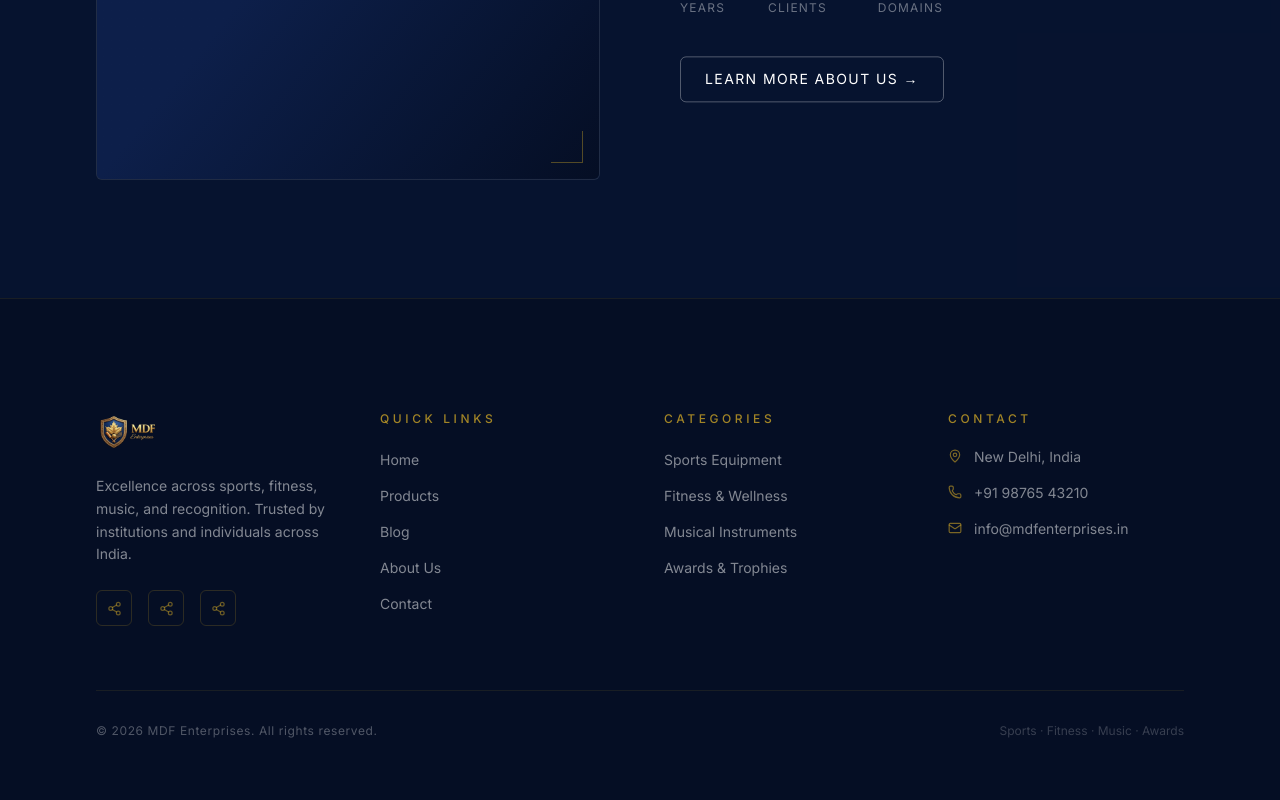
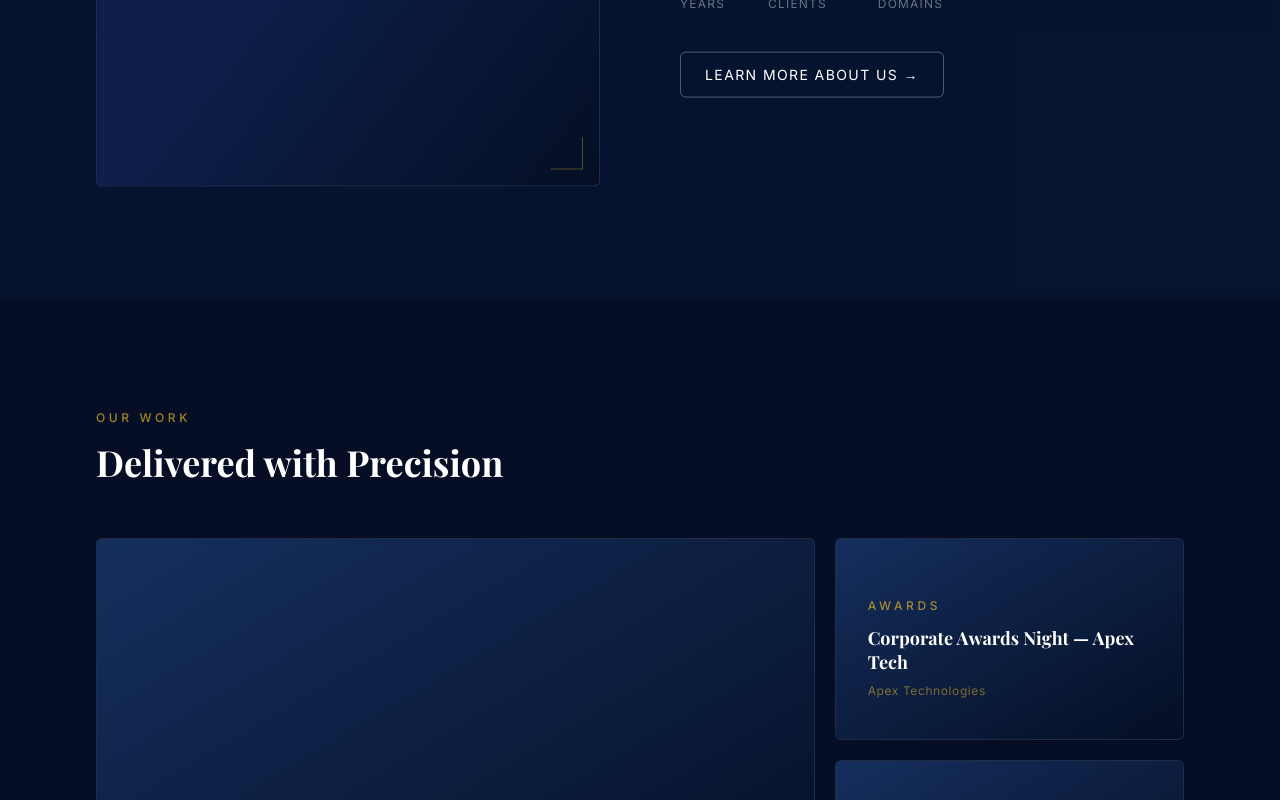
Before and after one commit to plagueeffects-max/supremeSyndicate, a Next.js app in the folder Desktop/zzzSite/: page / in a window 1280 px wide. Shown: the part 2000-2800 px from the top of the page. Built offline with nearby package versions, Linux system fonts and the light colour scheme; a web font is replaced by a local one.

Commit message:
feat: add Portfolio section — asymmetric masonry grid with 3D tilt hover

```diff
--- a/Desktop/zzzSite/app/page.tsx
+++ b/Desktop/zzzSite/app/page.tsx
@@ -1,12 +1,14 @@
 import { Hero } from '@/components/home/Hero'
 import { Categories } from '@/components/home/Categories'
 import { About } from '@/components/home/About'
+import { Portfolio } from '@/components/home/Portfolio'
 export default function Home() {
   return (
     <>
       <Hero />
       <Categories />
       <About />
+      <Portfolio />
     </>
   )
 }
--- /dev/null
+++ b/Desktop/zzzSite/components/home/Portfolio.tsx
@@ -0,0 +1,81 @@
+'use client'
+
+import { motion } from 'framer-motion'
+import { TiltCard } from '@/components/ui/TiltCard'
+import { AnimatedSection } from '@/components/ui/AnimatedSection'
+import { portfolioItems } from '@/data/portfolio'
+
+const stagger = {
+  hidden: {},
+  show: { transition: { staggerChildren: 0.1 } },
+}
+
+const cardVariant = {
+  hidden: { opacity: 0, y: 30 },
+  show: { opacity: 1, y: 0, transition: { duration: 0.7, ease: [0.25, 0.1, 0.25, 1] } },
+}
+
+function PortfolioCard({
+  item,
+  className = '',
+}: {
+  item: (typeof portfolioItems)[0]
+  className?: string
+}) {
+  return (
+    <motion.div variants={cardVariant} className={`perspective-1000 ${className}`}>
+      <TiltCard className="h-full">
+        <div className="group relative h-full overflow-hidden rounded-sm border border-gold/10 bg-navy hover:border-gold/30 transition-colors duration-300">
+          <div className="absolute inset-0 bg-gradient-to-br from-navy-light/60 to-deep" />
+          <div className="absolute inset-0 border border-gold/0 group-hover:border-gold/20 transition-colors duration-300 rounded-sm pointer-events-none" />
+          <div className="relative h-full p-8 flex flex-col justify-end min-h-[200px]">
+            <span className="label-gold mb-3 block">{item.category}</span>
+            <h3 className="font-display text-lg font-bold text-white mb-2 leading-snug">
+              {item.title}
+            </h3>
+            <p className="text-gold/60 text-xs tracking-wider mb-2">{item.client}</p>
+            <p className="text-white/50 text-sm leading-relaxed opacity-0 group-hover:opacity-100 transition-opacity duration-300 max-h-0 group-hover:max-h-20 overflow-hidden">
+              {item.description}
+            </p>
+          </div>
+        </div>
+      </TiltCard>
+    </motion.div>
+  )
+}
+
+export function Portfolio() {
+  const featured = portfolioItems.find(i => i.featured)!
+  const rest = portfolioItems.filter(i => !i.featured)
+
+  return (
+    <section className="section-padding bg-deep">
+      <div className="mx-auto max-w-7xl">
+        <AnimatedSection className="mb-14">
+          <p className="label-gold mb-4">Our Work</p>
+          <h2 className="font-display text-3xl md:text-4xl font-bold text-white">
+            Delivered with Precision
+          </h2>
+        </AnimatedSection>
+
+        <motion.div
+          variants={stagger}
+          initial="hidden"
+          whileInView="show"
+          viewport={{ once: true, margin: '-60px' }}
+        >
+          <div className="grid grid-cols-1 md:grid-cols-3 gap-5 mb-5">
+            <PortfolioCard item={featured} className="md:col-span-2 md:row-span-2" />
+            {rest[0] && <PortfolioCard item={rest[0]} />}
+            {rest[1] && <PortfolioCard item={rest[1]} />}
+          </div>
+          <div className="grid grid-cols-1 md:grid-cols-3 gap-5">
+            {rest.slice(2, 5).map(item => (
+              <PortfolioCard key={item.id} item={item} />
+            ))}
+          </div>
+        </motion.div>
+      </div>
+    </section>
+  )
+}
```
